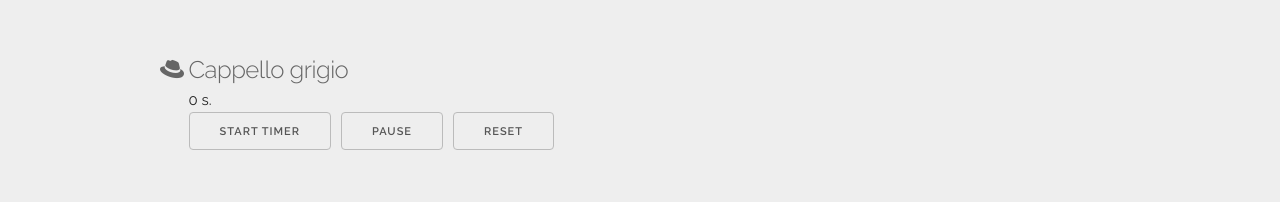
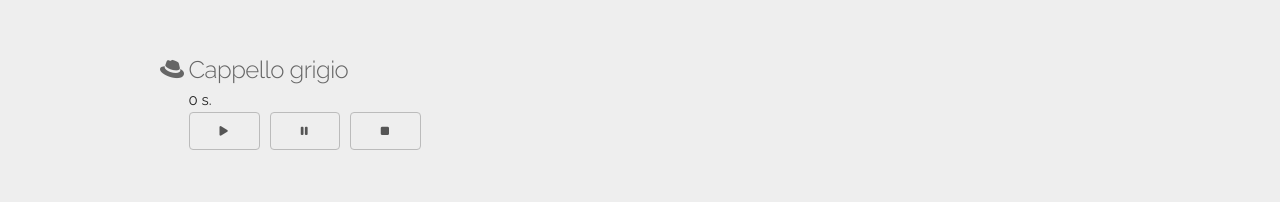
Before and after one commit to scamgi/hats, a Vue app: page /random-hat in a window 1280 px wide. Shown: the part 294-496 px from the top of the page. Built offline with nearby package versions, Linux system fonts and the light colour scheme.

Commit message:
icon of buttons added

```diff
--- a/src/components/PauseButton.vue
+++ b/src/components/PauseButton.vue
@@ -6,5 +6,5 @@ export default {
 </script>
 
 <template>
-  <button @click="$emit('pause')">Pause</button>
+  <button @click="$emit('pause')"><i class="fa-solid fa-pause"></i></button>
 </template>
--- a/src/components/ResetButton.vue
+++ b/src/components/ResetButton.vue
@@ -6,5 +6,5 @@ export default {
 </script>
 
 <template>
-  <button @click="$emit('reset')">Reset</button>
+  <button @click="$emit('reset')"><i class="fa-solid fa-stop"></i></button>
 </template>
--- a/src/components/StartButton.vue
+++ b/src/components/StartButton.vue
@@ -6,5 +6,7 @@ export default {
 </script>
 
 <template>
-  <button @click="$emit('start')">Start timer</button>
+  <button @click="$emit('start')">
+    <i class="fa-solid fa-play"></i>
+  </button>
 </template>
```
